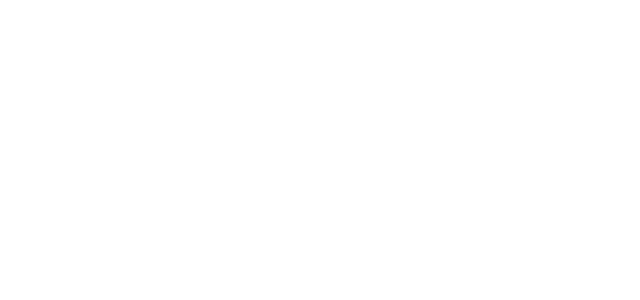
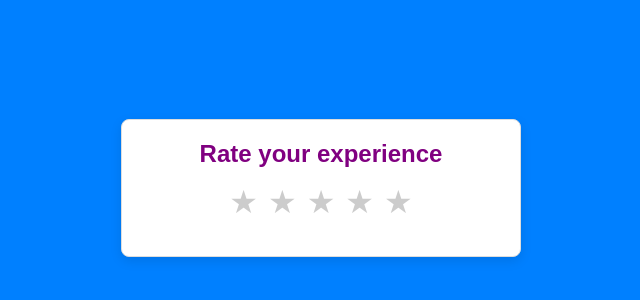
Before and after one commit to The-Caterpillar/nutrition-parlour, a React (Vite) app: page / in a window 1280 px wide. Shown: the part 212-512 px from the top of the page, without its empty margins (319-959 px from the left). Built offline with nearby package versions, Linux system fonts and the light colour scheme.

Commit message:
created ratings component

```diff
--- a/package.json
+++ b/package.json
@@ -5,6 +5,7 @@
   "type": "module",
   "scripts": {
     "dev": "vite",
+    "Parlour": "vite",
     "build": "vite build",
     "lint": "eslint .",
     "preview": "vite preview"
--- a/src/App.jsx
+++ b/src/App.jsx
@@ -1,7 +1,10 @@
+import Rating from "./Components/Rating"
+
 function App() {
 
   return (
     <>
+      <Rating/>
     </>
   )
 }
--- /dev/null
+++ b/src/Components/Rating.jsx
@@ -0,0 +1,47 @@
+import { useState } from "react";
+
+function Rating(){
+
+    const [rating,setRating] = useState(0);
+    const [hover,setHover] = useState(0);
+    const stars = Array.from({length:5}, (_,i) => i + 1);
+    const feedbackMessages = ['Terrible','Poor','Fair','Good','Excellent'];
+
+    // setRating
+
+    return (<>
+        {/* <div style={{textAlign: 'center'}}> */}
+        <div className="rating-container" style={styles.container}>
+            <h2 style={styles.heading}>Rate your experience</h2>
+            {/* {hover} */}
+            <div className="stars">
+                {
+                    stars.map((star) => (
+                        <span
+                            onClick={() => setRating(star)}
+                            key={star}
+                            onMouseEnter={() => setHover(star)}
+                            onMouseLeave={() => setHover(0)}
+                            className={`star ${star <= (hover || rating) ? 'active' : ''}`}>
+                            {'\u2605'}
+                        </span>
+                    ))
+                }
+            </div>
+            {rating > 0 && <p className="feedback">{feedbackMessages[rating-1]}</p>}
+        </div>
+    </>);
+}
+
+export default Rating;
+
+const styles = {
+    container: {
+        textAlign: 'center',
+        fontFamily: 'arial',
+        padding: '20px',
+    },
+    heading:{
+        color:'purple',
+    }
+}
--- a/src/index.css
+++ b/src/index.css
@@ -0,0 +1,48 @@
+*{
+    margin: 0;
+    padding: 0;
+    box-sizing: border-box;
+}
+
+body{
+    font-family: Arial, Helvetica, sans-serif;
+    display: flex;
+    justify-content: center;
+    align-items: center;
+    height: 100vh;
+    background-color: #0080ff;
+}
+
+.rating-container{
+    text-align: center;
+    padding: 40px 30px;
+    border: 1px solid #ddd;
+    width: 400px;
+    border-radius: 8px;
+    background-color: #fff;
+    box-shadow: 0 4px 12px rgba(0,0,0,0.1);
+}
+
+.stars{
+    display: flex;
+    justify-content: center;
+    gap: 10px;
+    font-size: 2rem;
+    cursor: pointer;
+    margin: 15px;
+}
+
+.star{
+    transition: color 0.2s ease-in-out;
+    color: #ccc;
+}
+
+.star.active{
+    color: gold;
+}
+
+.feedback{
+    font-size: 1.2rem;
+    font-weight: bold;
+    color: #333;
+}
```
